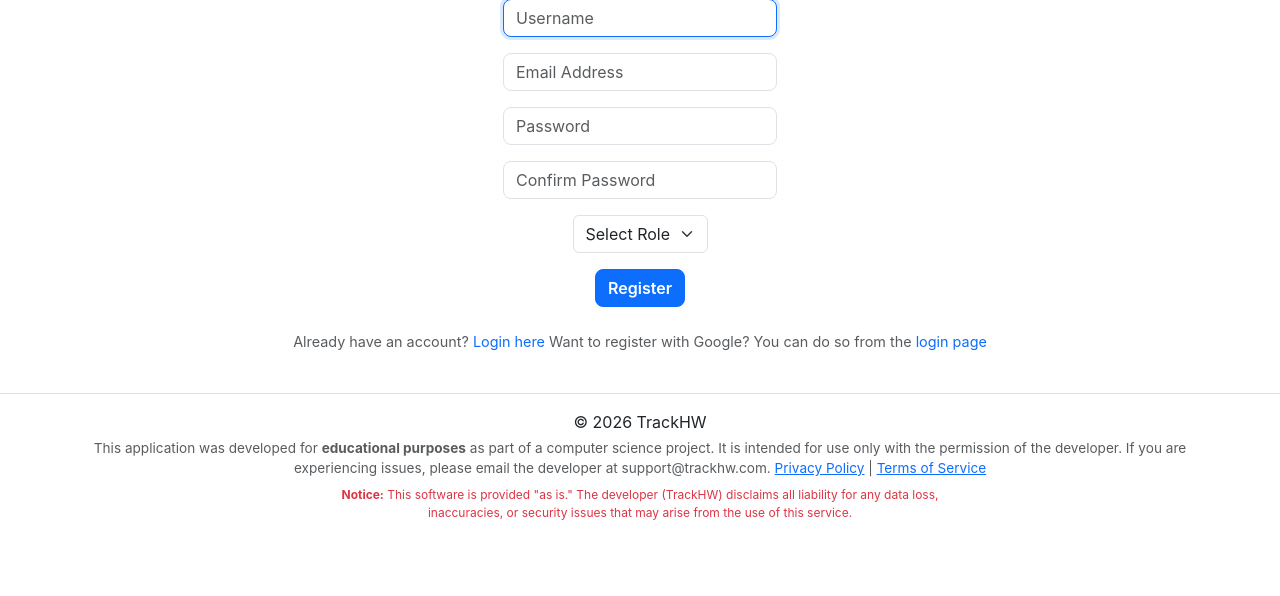
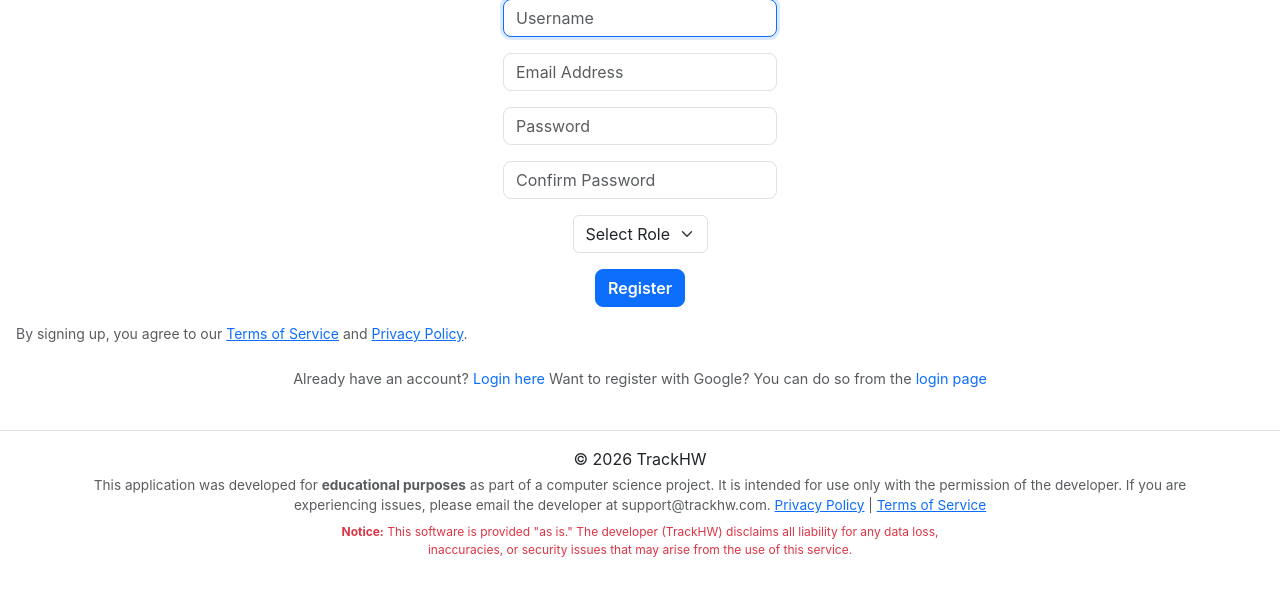
Before and after one commit to damelwani/homework, a Flask app: page /register in a window 1280 px wide. Shown: the part 82-678 px from the top of the page. Run offline with Flask 3, Linux system fonts and the light colour scheme; some libraries are stand-ins or nearby versions.

Commit message:
Add terms and privacy policy agreement to register form
Added terms and privacy policy agreement text to registration form.

```diff
--- a/templates/register.html
+++ b/templates/register.html
@@ -29,6 +29,9 @@
         <div class="text-center">
             <button class="btn btn-primary" type="submit">Register</button>
         </div>
+        <p class="mt-3 text-muted small">
+            By signing up, you agree to our <a href="/terms" target="_blank">Terms of Service</a> and <a href="/privacy" target="_blank">Privacy Policy</a>.
+        </p>
     </form>
 
     <div class="text-center mt-4">
```
